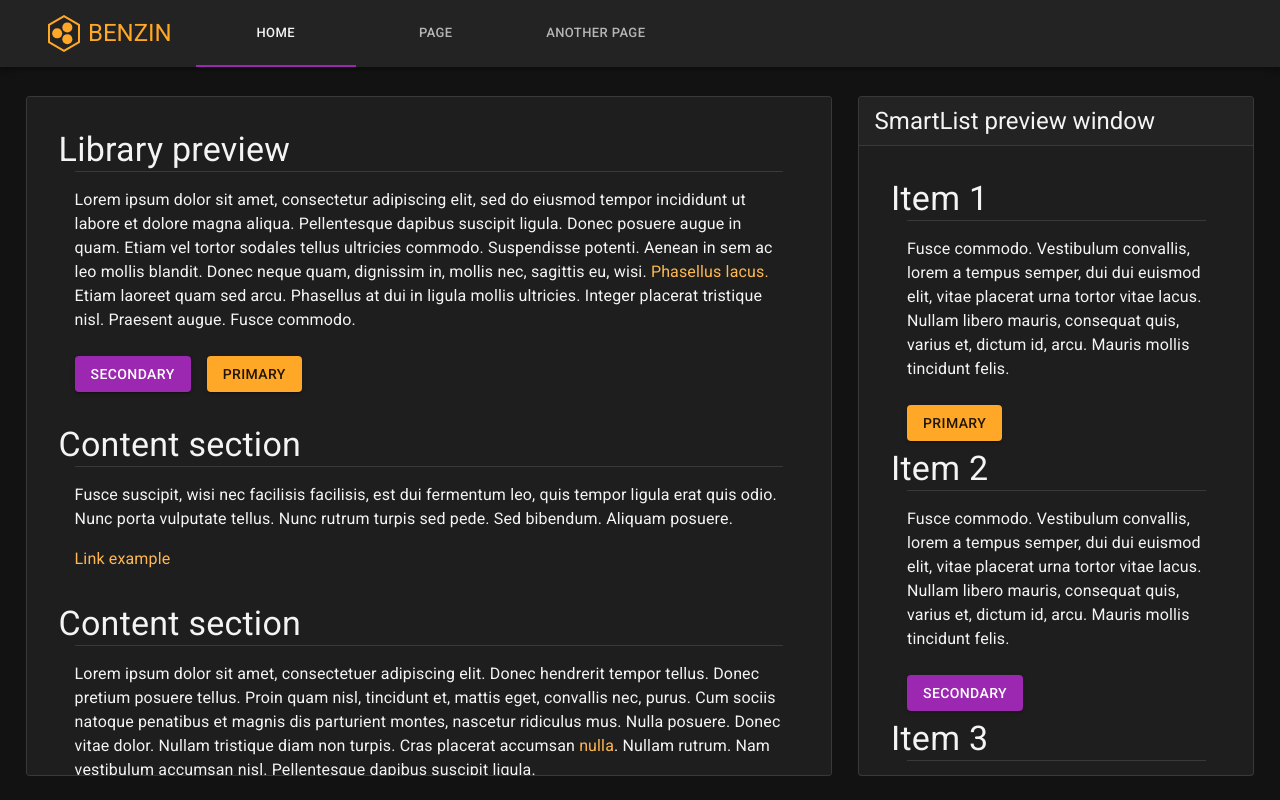
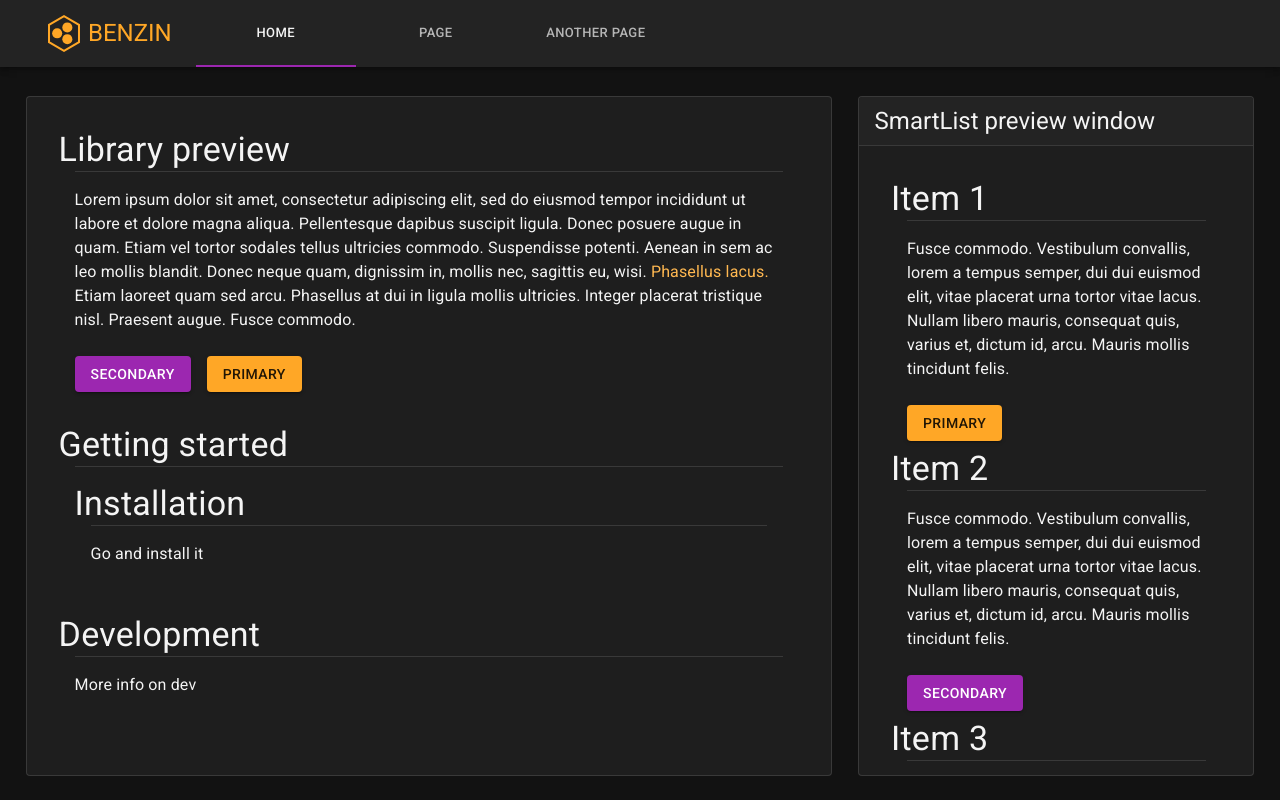
Before and after one commit to eug-vs/react-benzin, a React (Create React App) app: page / in a window 1280 px wide. Built offline with nearby package versions, Linux system fonts and the light colour scheme.

Commit message:
feat: implement initial markdown component

```diff
--- a/src/index.tsx
+++ b/src/index.tsx
@@ -10,6 +10,7 @@ import {
   ContentSection,
   SmartList,
   Button,
+  Markdown,
 } from './lib';
 
 import icon from './assets/icon.svg';
@@ -26,6 +27,8 @@ const useStyles = makeStyles(theme => ({
   }
 }));
 
+
+const data = "# Getting started\n## Installation \nGo and install it \n# Development\nMore info on dev";
 
 const Icon = <img src={icon} width="32px" height="37px" alt="logo"/>
 
@@ -89,19 +92,7 @@ const App: React.FC = () => {
               primary
             </Button>
           </ContentSection>
-          <ContentSection sectionName="Content section">
-            <p>
-              Fusce suscipit, wisi nec facilisis facilisis, est dui fermentum leo, quis tempor ligula erat quis odio.  Nunc porta vulputate tellus.  Nunc rutrum turpis sed pede.  Sed bibendum.  Aliquam posuere.
-            </p>
-            <p>
-              <Link href="#">Link example</Link>
-            </p>
-          </ContentSection>
-          <ContentSection sectionName="Content section">
-            <p>
-              Lorem ipsum dolor sit amet, consectetuer adipiscing elit.  Donec hendrerit tempor tellus.  Donec pretium posuere tellus.  Proin quam nisl, tincidunt et, mattis eget, convallis nec, purus.  Cum sociis natoque penatibus et magnis dis parturient montes, nascetur ridiculus mus.  Nulla posuere.  Donec vitae dolor.  Nullam tristique diam non turpis.  Cras placerat accumsan <Link href="#">nulla</Link>.  Nullam rutrum.  Nam vestibulum accumsan nisl.  Pellentesque dapibus suscipit ligula.
-            </p>
-          </ContentSection>
+          <Markdown data={data} />
         </div>
       </Window>
       <Window type="secondary" name="SmartList preview window">
--- /dev/null
+++ b/src/lib/Markdown/Markdown.tsx
@@ -0,0 +1,56 @@
+import React from 'react';
+
+import ContentSection from '../ContentSection/ContentSection';
+
+
+interface PropTypes {
+  data: string;
+}
+
+interface RawLinesPropType {
+  rawLines: string[];
+  level?: number;
+}
+
+const header = (level: number): string => {
+  return `^#{${level}} .*$`;
+};
+
+const Content: React.FC<RawLinesPropType> = ({ rawLines }) => {
+  const plainText = rawLines.join();
+  return <p> {plainText} </p>;
+}
+
+const Level: React.FC<RawLinesPropType> = ({ rawLines, level = 0 }) => {
+  const name = rawLines[0].slice(level);
+  const contentSize = rawLines.findIndex(line => line.match(header(level + 1)));
+
+  const rawContent = (contentSize > 0) ? rawLines.slice(1, contentSize) : rawLines.slice(1);
+  const rawChildren = rawLines.slice(contentSize);
+
+  const childrenLineGroups = rawChildren.reduce((acc: any[], cur: string) => {
+    if (cur.match(header(level + 1))) acc.push([]);
+    if (acc.length) acc[acc.length - 1].push(cur);
+    return acc;
+  }, []);
+  const children = childrenLineGroups.map(lineGroup => <Level rawLines={lineGroup} level={level + 1}/>)
+
+  return level ? (
+    <ContentSection sectionName={name}>
+      <Content rawLines={rawContent} />
+      {children}
+    </ContentSection>
+  ) : (
+    <>
+      {children}
+    </>
+  );
+}
+
+const Markdown: React.FC<PropTypes> = ({ data }) => {
+  const rawLines = data.split('\n');
+  return <Level rawLines={rawLines} />
+};
+
+
+export default Markdown;
--- a/src/lib/index.ts
+++ b/src/lib/index.ts
@@ -4,3 +4,4 @@ export { default as ContentSection } from './ContentSection/ContentSection';
 export { default as SmartList } from './SmartList/SmartList';
 export { default as BenzinThemeProvider } from './BenzinThemeProvider/BenzinThemeProvider';
 export { default as Button } from './Button/Button';
+export { default as Markdown } from './Markdown/Markdown';
```
Also changed, not shown: src/lib/Markdown/example.md (added, +50 -0 lines).
